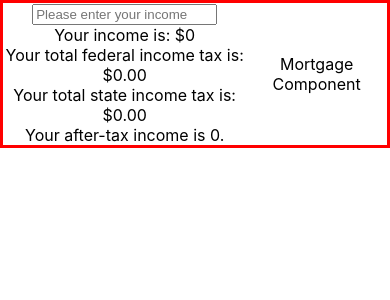
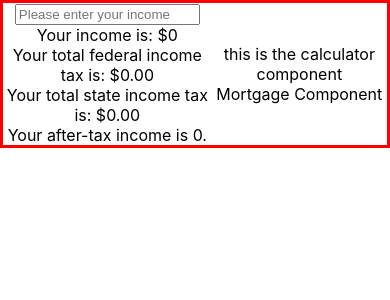
Before and after one commit to david-yang2/digital-financial-planner, a React (Create React App) app: page / in a window 390 px wide. Shown: the top 300 px of the page. Built offline with nearby package versions, Linux system fonts and the light colour scheme.

Commit message:
calculator component - created parent component for mortgage and automobile components

```diff
--- a/src/App.js
+++ b/src/App.js
@@ -1,14 +1,14 @@
 import logo from './logo.svg';
 import './App.css';
-import Mortgage from './components/mortgage/mortgage.jsx'
-import Automobile from './components/automobile/automobile.jsx'
+import Calculator from "./components/calculator/calculator.jsx"
 import Income from "./components/income/income.jsx"
 
 function App() {
+
   return (
     <div className="App">
         <Income />
-        <Mortgage />
+        <Calculator />
     </div>
   );
 }
--- /dev/null
+++ b/src/components/calculator/calculator.jsx
@@ -0,0 +1,12 @@
+import Mortgage from "../mortgage/mortgage.jsx"
+
+const Calculator = () => {
+    return (
+        <div>
+            this is the calculator component
+            <Mortgage />
+        </div>
+    )
+}
+
+export default Calculator;
--- a/src/components/income/income.jsx
+++ b/src/components/income/income.jsx
@@ -8,7 +8,7 @@ const Income = () => {
     const [totalStateTax, setTotalStateTax] = useState(0);
 
     return (
-        <div className = "income">
+        <div className = 'income'>
             <input
                 type="text"
                 placeholder="Please enter your income"
--- a/src/components/mortgage/mortgage.jsx
+++ b/src/components/mortgage/mortgage.jsx
@@ -1,4 +1,4 @@
-import React, {useState} from 'react';
+import React from 'react';
 
 const Mortgage = () =>{
 
```
